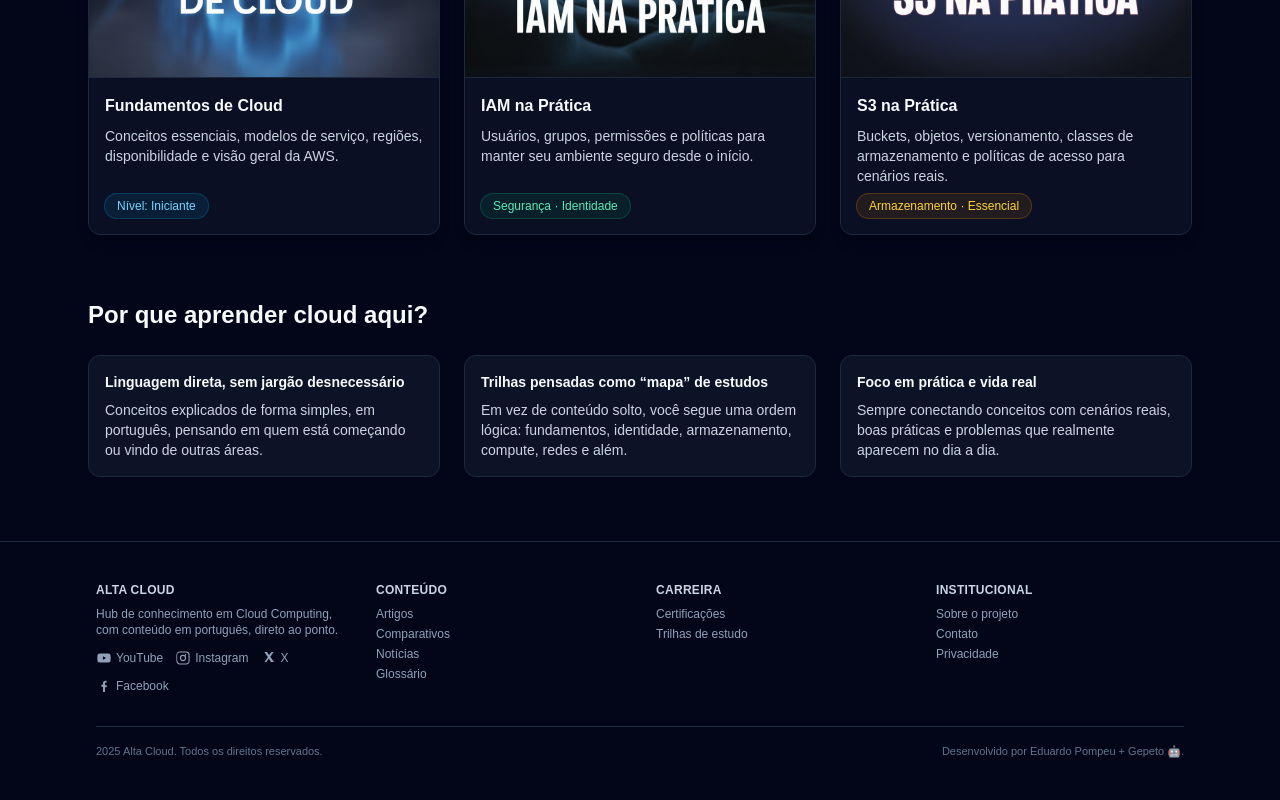
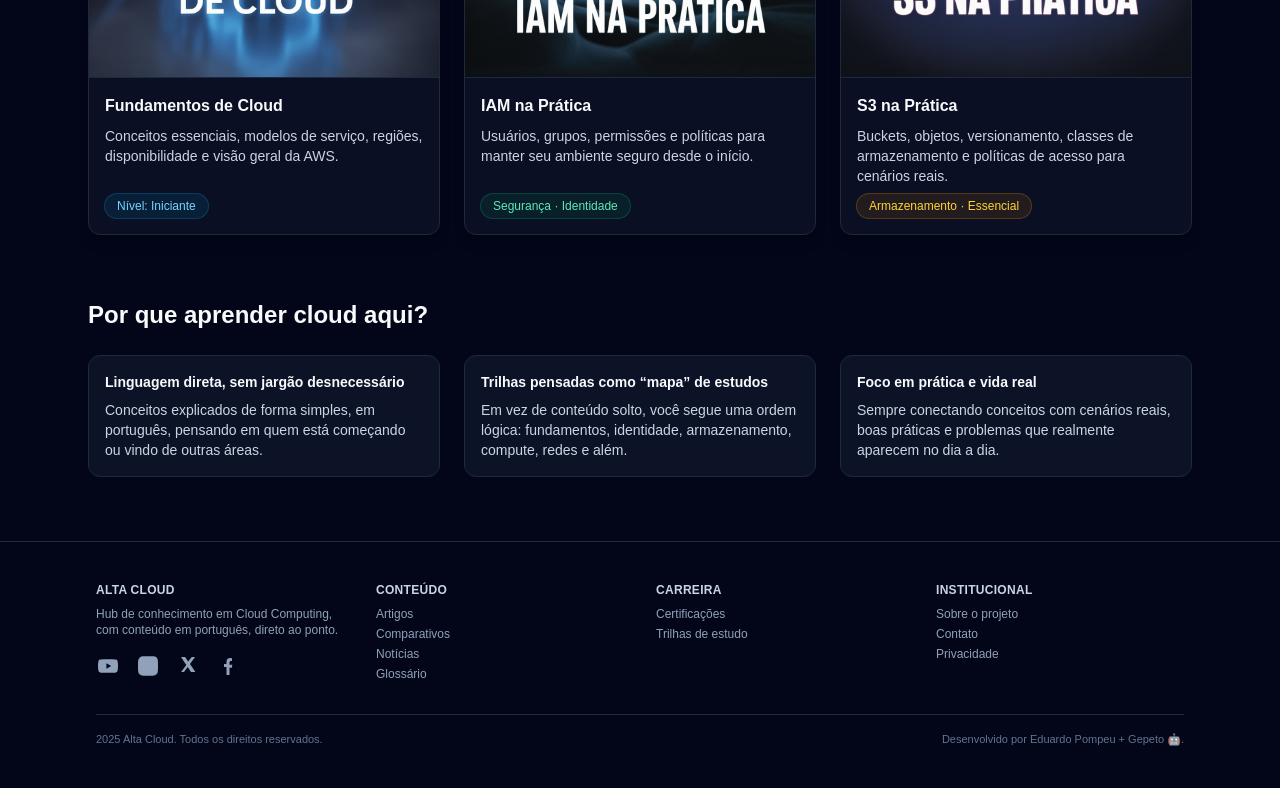
Before and after one commit to aieduardopompeu/altacloud-portal, a Next.js app: page / in a window 1280 px wide. Shown: the part 1080-1880 px from the top of the page. Built offline with nearby package versions, Linux system fonts and the light colour scheme.

Commit message:
Footer: ícones de redes sociais maiores, versão sem texto

```diff
--- a/src/app/components/layout/Footer.tsx
+++ b/src/app/components/layout/Footer.tsx
@@ -6,6 +6,7 @@ export function Footer() {
     <footer className="border-t border-slate-800 bg-slate-950">
       <div className="mx-auto max-w-6xl px-4 py-10 sm:px-6 lg:px-8">
         <div className="grid gap-8 md:grid-cols-4 text-sm">
+
           {/* BLOCO INSTITUCIONAL + REDES SOCIAIS */}
           <div>
             <h3 className="text-xs font-semibold text-slate-300 uppercase tracking-wide">
@@ -16,95 +17,82 @@ export function Footer() {
               direto ao ponto.
             </p>
 
-            {/* REDES SOCIAIS */}
-            <div className="mt-3 flex flex-wrap items-center gap-3 text-slate-400">
+            {/* Redes sociais – ÍCONES APENAS */}
+            <div className="mt-4 flex items-center gap-4 text-slate-400">
+
+              {/* YouTube */}
               <a
                 href="https://www.youtube.com/@altacloud"
                 target="_blank"
                 rel="noreferrer"
-                className="inline-flex items-center gap-1 text-xs hover:text-sky-300"
                 aria-label="YouTube Alta Cloud"
+                className="hover:text-sky-300 transition"
               >
-                <svg
-                  xmlns="http://www.w3.org/2000/svg"
+                <svg xmlns="http://www.w3.org/2000/svg"
                   viewBox="0 0 24 24"
-                  className="h-4 w-4"
+                  className="h-5 w-5 md:h-6 md:w-6"
                   aria-hidden="true"
+                  fill="currentColor"
                 >
-                  <path
-                    fill="currentColor"
-                    d="M21.6 7.2a2.3 2.3 0 0 0-1.6-1.6C18.2 5.2 12 5.2 12 5.2s-6.2 0-8 .4A2.3 2.3 0 0 0 2.4 7.2 24.3 24.3 0 0 0 2 12a24.3 24.3 0 0 0 .4 4.8 2.3 2.3 0 0 0 1.6 1.6c1.8.4 8 .4 8 .4s6.2 0 8-.4a2.3 2.3 0 0 0 1.6-1.6A24.3 24.3 0 0 0 22 12a24.3 24.3 0 0 0-.4-4.8ZM10.4 14.8V9.2L15.2 12Z"
-                  />
+                  <path d="M21.6 7.2a2.3 2.3 0 0 0-1.6-1.6C18.2 5.2 12 5.2 12 5.2s-6.2 0-8 .4A2.3 2.3 0 0 0 2.4 7.2 24.3 24.3 0 0 0 2 12a24.3 24.3 0 0 0 .4 4.8 2.3 2.3 0 0 0 1.6 1.6c1.8.4 8 .4 8 .4s6.2 0 8-.4a2.3 2.3 0 0 0 1.6-1.6A24.3 24.3 0 0 0 22 12a24.3 24.3 0 0 0-.4-4.8ZM10.4 14.8V9.2L15.2 12Z"/>
                 </svg>
-                <span>YouTube</span>
               </a>
 
+              {/* Instagram */}
               <a
                 href="https://www.instagram.com/altacloud/"
                 target="_blank"
                 rel="noreferrer"
-                className="inline-flex items-center gap-1 text-xs hover:text-sky-300"
                 aria-label="Instagram Alta Cloud"
+                className="hover:text-sky-300 transition"
               >
-                <svg
-                  xmlns="http://www.w3.org/2000/svg"
+                <svg xmlns="http://www.w3.org/2000/svg"
                   viewBox="0 0 24 24"
-                  className="h-4 w-4"
+                  className="h-5 w-5 md:h-6 md:w-6"
                   aria-hidden="true"
+                  fill="currentColor"
                 >
-                  <path
-                    fill="currentColor"
-                    d="M12 7.3A4.7 4.7 0 1 0 16.7 12 4.7 4.7 0 0 0 12 7.3Zm0 7.7A3 3 0 1 1 15 12a3 3 0 0 1-3 3Zm4.9-7.9a1.1 1.1 0 1 1-1.1-1.1 1.1 1.1 0 0 1 1.1 1.1Z"
-                  />
-                  <path
-                    fill="currentColor"
-                    d="M12 2.2C8.9 2.2 8.5 2.2 7.3 2.3a5.4 5.4 0 0 0-3.8 1.4 5.4 5.4 0 0 0-1.4 3.8C2 8.7 2 9.1 2 12s0 3.3.1 4.5a5.4 5.4 0 0 0 1.4 3.8 5.4 5.4 0 0 0 3.8 1.4c1.2.1 1.6.1 4.7.1s3.5 0 4.7-.1a5.4 5.4 0 0 0 3.8-1.4 5.4 5.4 0 0 0 1.4-3.8c.1-1.2.1-1.6.1-4.7s0-3.5-.1-4.7a5.4 5.4 0 0 0-1.4-3.8A5.4 5.4 0 0 0 16.7 2.3C15.5 2.2 15.1 2.2 12 2.2Zm0 1.6c3 0 3.4 0 4.6.1a3.7 3.7 0 0 1 2.6 1 3.7 3.7 0 0 1 1 2.6c.1 1.2.1 1.6.1 4.6s0 3.4-.1 4.6a3.7 3.7 0 0 1-1 2.6 3.7 3.7 0 0 1-2.6 1c-1.2.1-1.6.1-4.6.1s-3.4 0-4.6-.1a3.7 3.7 0 0 1-2.6-1 3.7 3.7 0 0 1-1-2.6C3.2 15.4 3.2 15 3.2 12s0-3.4.1-4.6a3.7 3.7 0 0 1 1-2.6 3.7 3.7 0 0 1 2.6-1c1.2-.1 1.6-.1 4.6-.1Z"
-                  />
+                  <path d="M12 7.3A4.7 4.7 0 1 0 16.7 12 4.7 4.7 0 0 0 12 7.3Zm0 7.7A3 3 0 1 1 15 12a3 3 0 0 1-3 3Zm4.9-7.9a1.1 1.1 0 1 1-1.1-1.1 1.1 1.1 0 0 1 1.1 1.1Z"/>
+                  <path d="M12 2.2C8.9 2.2 8.5 2.2 7.3 2.3a5.4 5.4 0 0 0-3.8 1.4 5.4 5.4 0 0 0-1.4 3.8C2 8.7 2 9.1 2 12s0 3.3.1 4.5a5.4 5.4 0 0 0 1.4 3.8 5.4 5.4 0 0 0 3.8 1.4c1.2.1 1.6.1 4.7.1s3.5 0 4.7-.1a5.4 5.4 0 0 0 3.8-1.4 5.4 5.4 0 0 0 1.4-3.8c.1-1.2.1-1.6.1-4.7s0-3.5-.1-4.7a5.4 5.4 0 0 0-1.4-3.8A5.4 5.4 0 0 0 16.7 2.3C15.5 2.2 15.1 2.2 12 2.2Z"/>
                 </svg>
-                <span>Instagram</span>
               </a>
 
+              {/* X */}
               <a
                 href="https://x.com/alta_cloud"
                 target="_blank"
                 rel="noreferrer"
-                className="inline-flex items-center gap-1 text-xs hover:text-sky-300"
-                aria-label="X (Twitter) Alta Cloud"
+                aria-label="X Alta Cloud"
+                className="hover:text-sky-300 transition"
               >
-                <svg
-                  xmlns="http://www.w3.org/2000/svg"
+                <svg xmlns="http://www.w3.org/2000/svg"
                   viewBox="0 0 24 24"
-                  className="h-4 w-4"
+                  className="h-5 w-5 md:h-6 md:w-6"
                   aria-hidden="true"
+                  fill="currentColor"
                 >
-                  <path
-                    fill="currentColor"
-                    d="M5 3h4.1l3 4.5L15.8 3H19l-5 7 5.4 8H15l-3.3-5L8 18H5.1L10.3 11Z"
-                  />
+                  <path d="M5 3h4.1l3 4.5L15.8 3H19l-5 7 5.4 8H15l-3.3-5L8 18H5.1L10.3 11Z"/>
                 </svg>
-                <span>X</span>
               </a>
 
+              {/* Facebook */}
               <a
                 href="https://web.facebook.com/altacloudbr/"
                 target="_blank"
                 rel="noreferrer"
-                className="inline-flex items-center gap-1 text-xs hover:text-sky-300"
                 aria-label="Facebook Alta Cloud"
+                className="hover:text-sky-300 transition"
               >
-                <svg
-                  xmlns="http://www.w3.org/2000/svg"
+                <svg xmlns="http://www.w3.org/2000/svg"
                   viewBox="0 0 24 24"
-                  className="h-4 w-4"
+                  className="h-5 w-5 md:h-6 md:w-6"
                   aria-hidden="true"
+                  fill="currentColor"
                 >
-                  <path
-                    fill="currentColor"
-                    d="M13.5 21v-7.2h2.4l.4-3h-2.8V8.4c0-.9.3-1.5 1.6-1.5H16V4.2A19.5 19.5 0 0 0 14.1 4C11.9 4 10.5 5.2 10.5 7.9V10H8v3h2.5V21Z"
-                  />
+                  <path d="M13.5 21v-7.2h2.4l.4-3h-2.8V8.4c0-.9.3-1.5 1.6-1.5H16V4.2A19.5 19.5 0 0 0 14.1 4C11.9 4 10.5 5.2 10.5 7.9V10H8v3h2.5V21Z"/>
                 </svg>
-                <span>Facebook</span>
               </a>
+
             </div>
           </div>
 
@@ -114,26 +102,10 @@ export function Footer() {
               Conteúdo
             </h4>
             <ul className="mt-2 space-y-1 text-xs text-slate-400">
-              <li>
-                <Link href="/artigos" className="hover:text-sky-300">
-                  Artigos
-                </Link>
-              </li>
-              <li>
-                <Link href="/comparativos" className="hover:text-sky-300">
-                  Comparativos
-                </Link>
-              </li>
-              <li>
-                <Link href="/noticias" className="hover:text-sky-300">
-                  Notícias
-                </Link>
-              </li>
-              <li>
-                <Link href="/glossario" className="hover:text-sky-300">
-                  Glossário
-                </Link>
-              </li>
+              <li><Link href="/artigos" className="hover:text-sky-300">Artigos</Link></li>
+              <li><Link href="/comparativos" className="hover:text-sky-300">Comparativos</Link></li>
+              <li><Link href="/noticias" className="hover:text-sky-300">Notícias</Link></li>
+              <li><Link href="/glossario" className="hover:text-sky-300">Glossário</Link></li>
             </ul>
           </div>
 
@@ -143,16 +115,8 @@ export function Footer() {
               Carreira
             </h4>
             <ul className="mt-2 space-y-1 text-xs text-slate-400">
-              <li>
-                <Link href="/certificacoes" className="hover:text-sky-300">
-                  Certificações
-                </Link>
-              </li>
-              <li>
-                <Link href="/trilhas" className="hover:text-sky-300">
-                  Trilhas de estudo
-                </Link>
-              </li>
+              <li><Link href="/certificacoes" className="hover:text-sky-300">Certificações</Link></li>
+              <li><Link href="/trilhas" className="hover:text-sky-300">Trilhas de estudo</Link></li>
             </ul>
           </div>
 
@@ -162,34 +126,17 @@ export function Footer() {
               Institucional
             </h4>
             <ul className="mt-2 space-y-1 text-xs text-slate-400">
-              <li>
-                <Link href="/sobre" className="hover:text-sky-300">
-                  Sobre o projeto
-                </Link>
-              </li>
-              <li>
-                <Link href="/contato" className="hover:text-sky-300">
-                  Contato
-                </Link>
-              </li>
-              <li>
-                <Link
-                  href="/politica-de-privacidade"
-                  className="hover:text-sky-300"
-                >
-                  Privacidade
-                </Link>
-              </li>
+              <li><Link href="/sobre" className="hover:text-sky-300">Sobre o projeto</Link></li>
+              <li><Link href="/contato" className="hover:text-sky-300">Contato</Link></li>
+              <li><Link href="/politica-de-privacidade" className="hover:text-sky-300">Privacidade</Link></li>
             </ul>
           </div>
+
         </div>
 
-        {/* LINHA FINAL */}
+        {/* FINAL */}
         <div className="mt-8 border-t border-slate-800 pt-4 flex justify-between text-[11px] text-slate-500">
-          <span>
-            {new Date().getFullYear()} Alta Cloud. Todos os direitos
-            reservados.
-          </span>
+          <span>{new Date().getFullYear()} Alta Cloud. Todos os direitos reservados.</span>
           <span>Desenvolvido por Eduardo Pompeu + Gepeto 🤖.</span>
         </div>
       </div>
```
